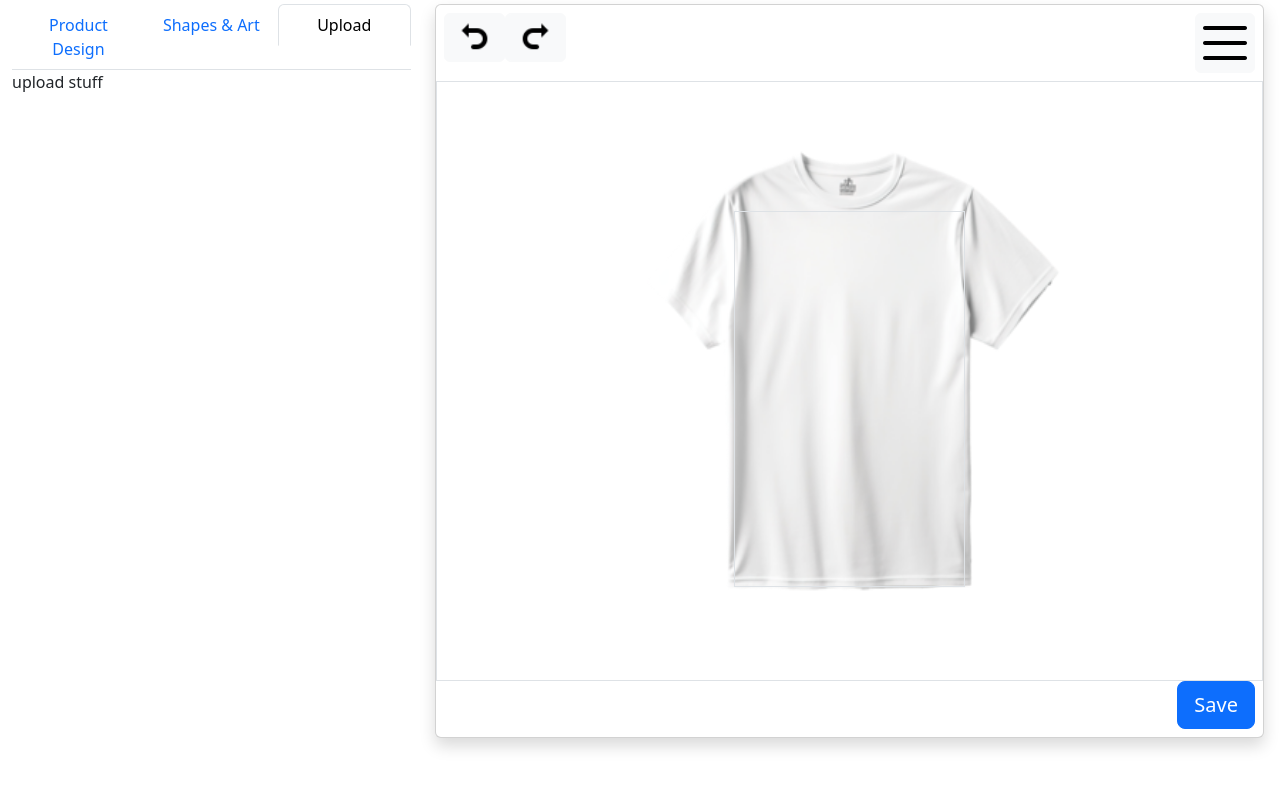
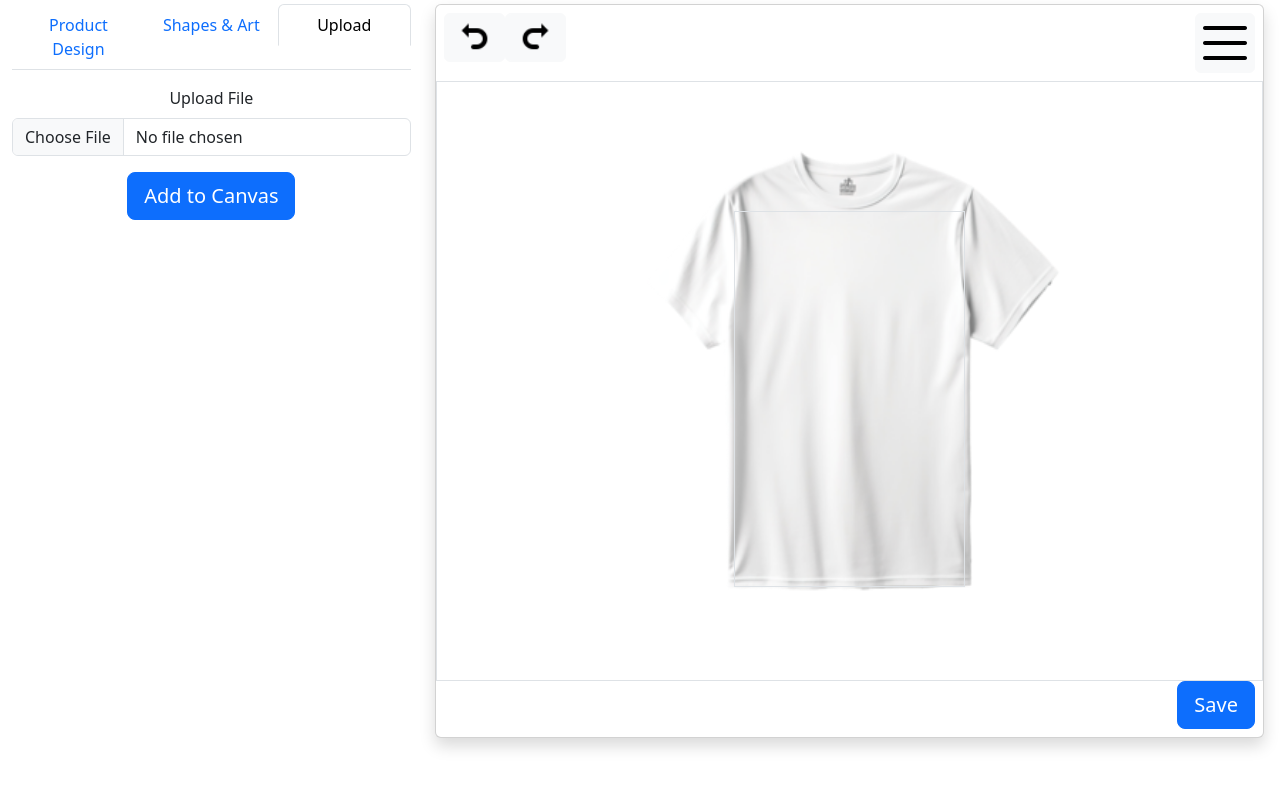
Before and after one commit to NeatPatel/shirt-design, a React (Vite) app in the folder App/: page / in a window 1280 px wide. Both pictures are taken after a click on the tab "Upload". Shown: the top 788 px of the page. Built offline with nearby package versions, Linux system fonts and the light colour scheme.

Commit message:
updated customization menu

```diff
--- a/App/src/pages/CustomTabs.jsx
+++ b/App/src/pages/CustomTabs.jsx
@@ -1,5 +1,5 @@
 import styles from './customtabs.module.scss';
-import { Card, Nav, Tab, Tabs } from 'react-bootstrap';
+import { Form, Card, Nav, Tab, Tabs, Button } from 'react-bootstrap';
 import SplitContentBlock from '../components/SplitContentBlock';
 
 /*
@@ -122,7 +122,13 @@ function CustomTabs() {
                 </Tabs>
             </Tab>
             <Tab eventKey="uploadTab" title="Upload">
-                upload stuff
+                <Form.Group controlId="formFile" className="mb-3 text-center mt-3">
+                    <Form.Label>Upload File</Form.Label>
+                    <Form.Control type="file" />
+                </Form.Group>
+                <div className="text-center">
+                    <Button size="lg" className="text-center">Add to Canvas</Button>
+                </div>
             </Tab>
         </Tabs>
     </>);
```
